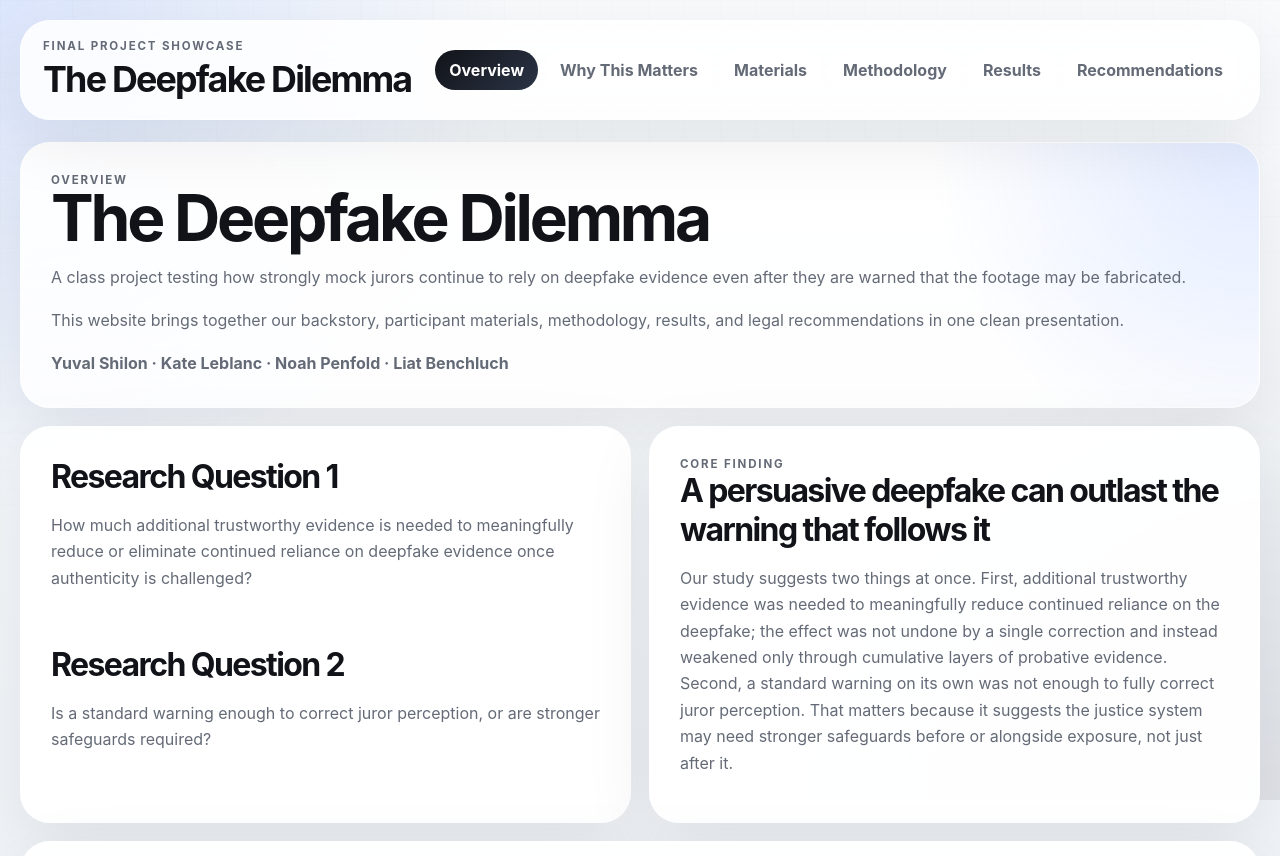
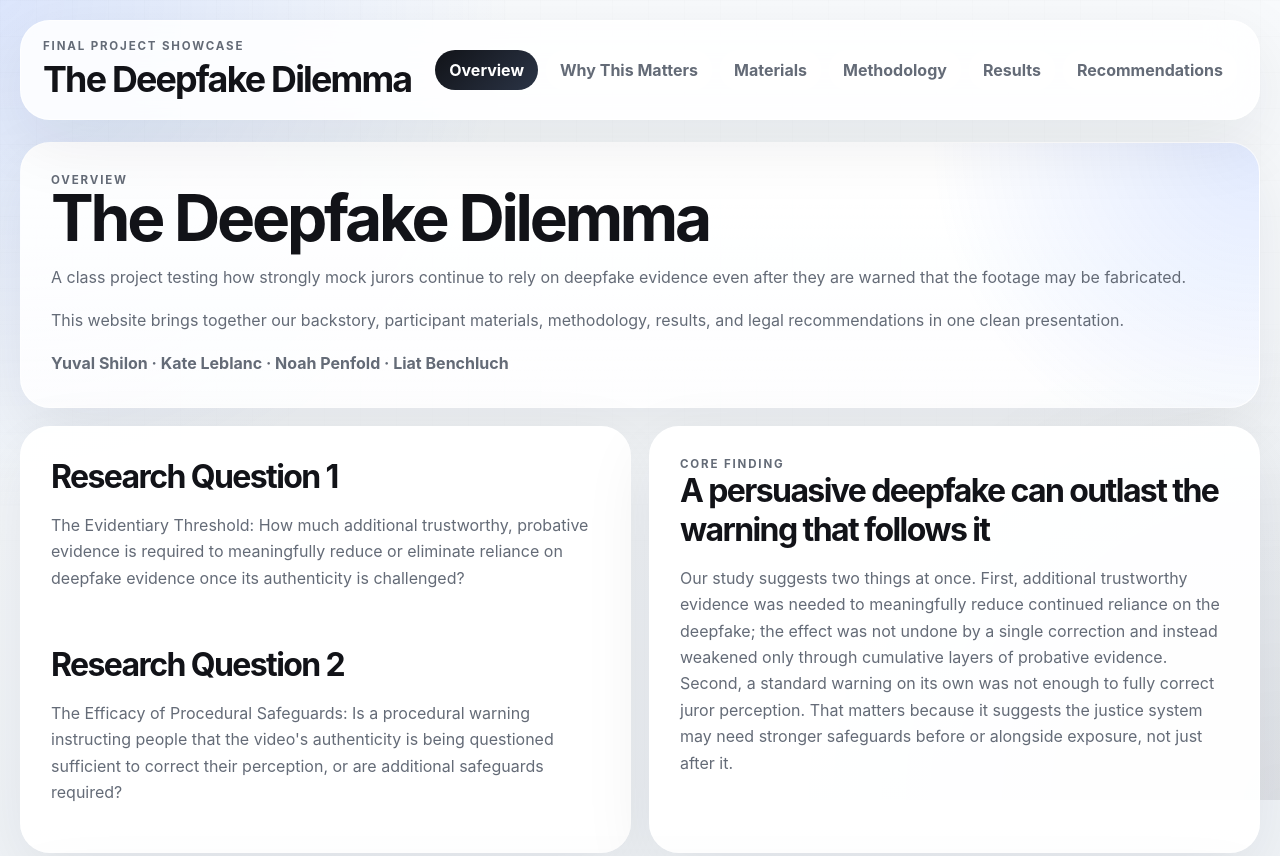
Before and after one commit to Yuyu101000/deepfake-dilemma-website, a website: page index.html in a window 1280 px wide. Shown: the top 856 px of the page. Drawn offline with Linux system fonts and the light colour scheme.

```diff
--- a/app.js
+++ b/app.js
@@ -11,11 +11,12 @@
   {
     title: "Research Question 1",
     text:
-      "How much additional trustworthy evidence is needed to meaningfully reduce or eliminate continued reliance on deepfake evidence once authenticity is challenged?",
+      "The Evidentiary Threshold: How much additional trustworthy, probative evidence is required to meaningfully reduce or eliminate reliance on deepfake evidence once its authenticity is challenged?",
   },
   {
     title: "Research Question 2",
-    text: "Is a standard warning enough to correct juror perception, or are stronger safeguards required?",
+    text:
+      "The Efficacy of Procedural Safeguards: Is a procedural warning instructing people that the video's authenticity is being questioned sufficient to correct their perception, or are additional safeguards required?",
   },
 ];
 
@@ -230,7 +231,7 @@
   {
     title: "Stronger lawyer verification duties",
     text:
-      "Lawyers introducing AI-sensitive digital evidence should be expected to verify authenticity and disclose the steps taken before relying on it.",
+      "Lawyers introducing digital evidence should be expected to verify authenticity and disclose the steps taken before relying on it.",
   },
   {
     title: "Neutral, state-supported forensic experts",
--- a/index.html
+++ b/index.html
@@ -38,6 +38,6 @@
       </main>
     </div>
 
-    <script src="app.js"></script>
+    <script src="app.js?v=20260402-1"></script>
   </body>
 </html>
```
